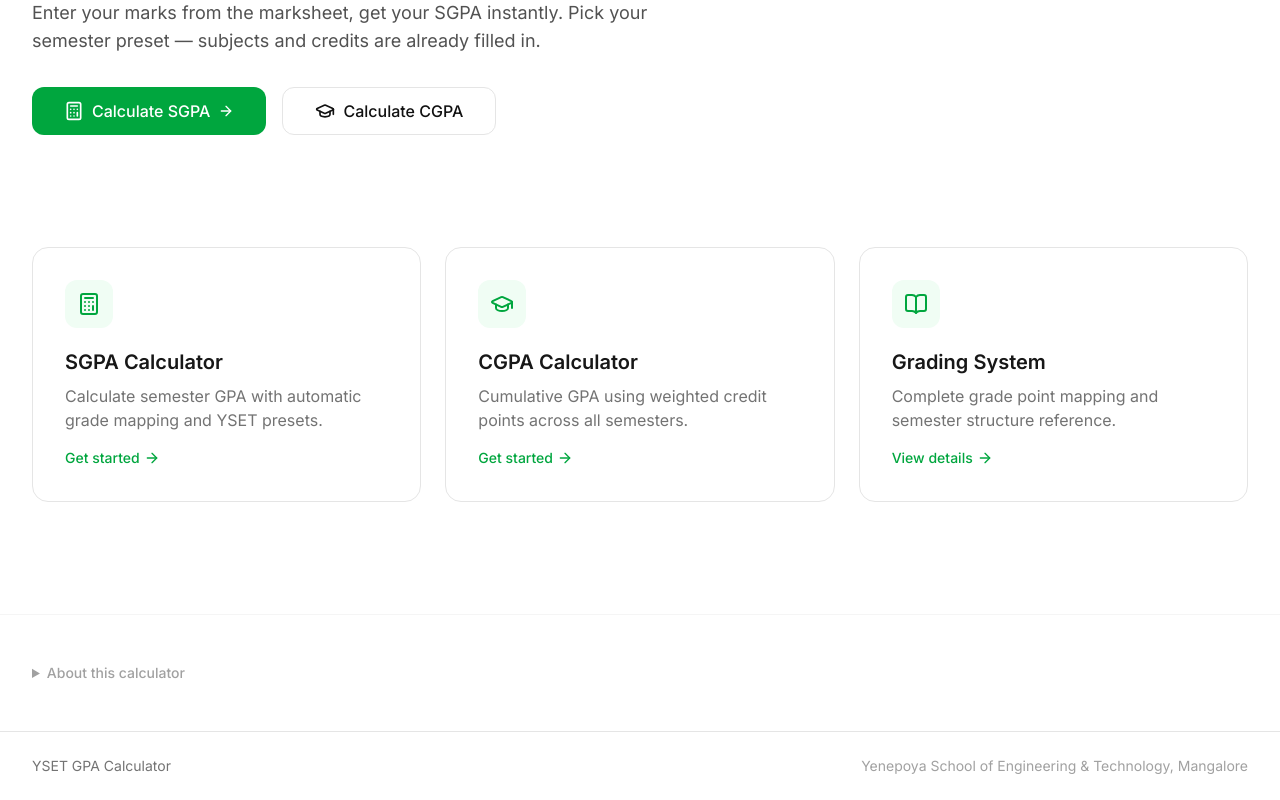
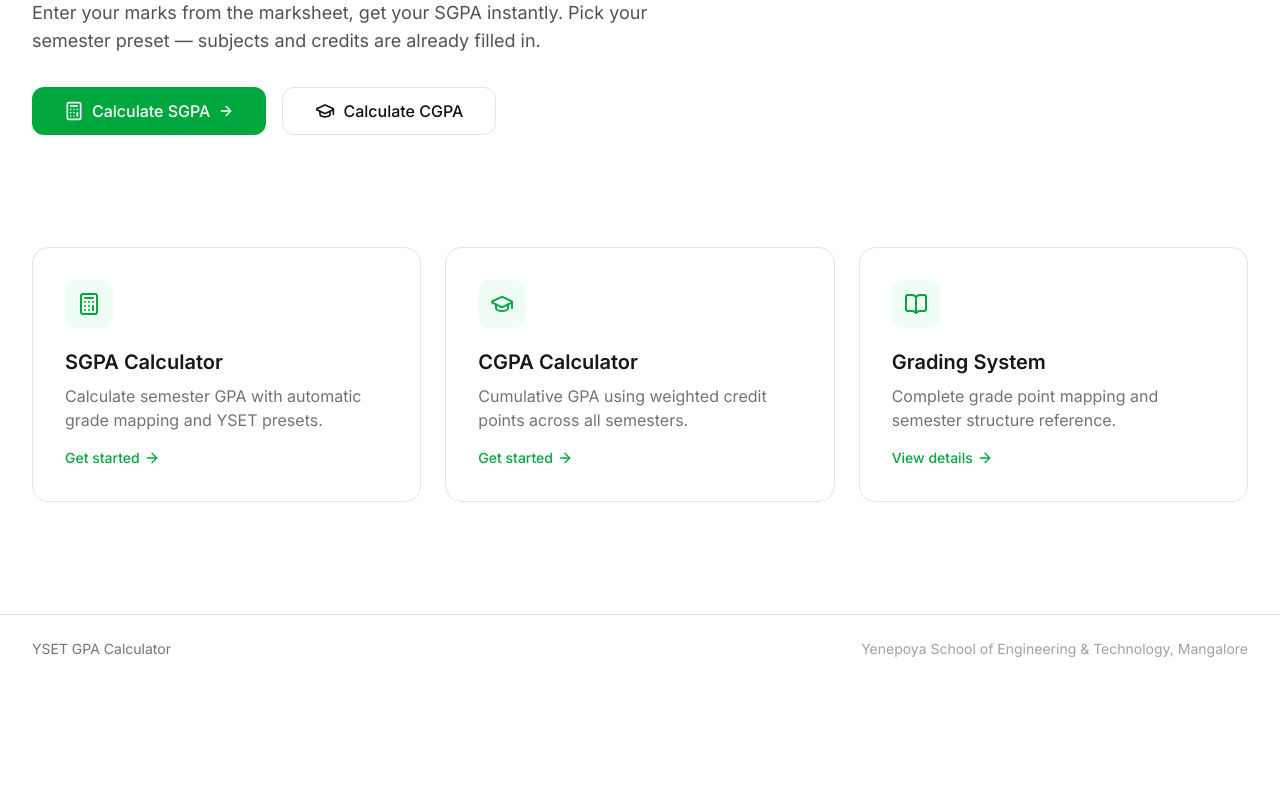
Before and after one commit to radheshpai87/yset-cgpa-calculator, a Next.js app: page / in a window 1280 px wide. Shown: the part 358-1158 px from the top of the page. After the commit the page ends 1041 px from the top, so only its background shows below. Built offline with nearby package versions, Linux system fonts and the light colour scheme.

Commit message:
remove: drop SEO content section from home page

```diff
--- a/src/app/page.tsx
+++ b/src/app/page.tsx
@@ -96,32 +96,6 @@ export default function HomePage() {
         </div>
       </section>
 
-      {/* SEO Content - visually minimal, indexable by Google */}
-      <section className="py-12 border-t border-neutral-100 dark:border-neutral-800">
-        <div className="mx-auto max-w-7xl px-6 lg:px-8">
-          <details className="group">
-            <summary className="text-sm font-medium text-neutral-400 dark:text-neutral-500 cursor-pointer hover:text-neutral-600 dark:hover:text-neutral-400 transition-colors">
-              About this calculator
-            </summary>
-            <div className="mt-4 max-w-3xl text-xs text-neutral-400 dark:text-neutral-600 space-y-2 leading-relaxed">
-              <p>
-                Built specifically for students of Yenepoya School of Engineering &amp; Technology (YSET), Mangalore.
-                This calculator uses YSET&apos;s official grading system — O (10), A+ (9), A (8), B+ (7), B (6), C (5), F (0) —
-                to calculate your Semester Grade Point Average (SGPA) and Cumulative Grade Point Average (CGPA).
-              </p>
-              <p>
-                Upload your YSET marksheet PDF to auto-fill subjects and marks. Then enter the credits for each subject
-                to get your SGPA instantly. Save multiple semesters and calculate your CGPA using the weighted credit point method
-                (total credit points ÷ total credits — not an average of SGPAs).
-              </p>
-              <p>
-                Supports all B.Tech branches at Yenepoya Deemed University including Computer Science &amp; Engineering (CSE),
-                Electronics, Mechanical, and Civil Engineering.
-              </p>
-            </div>
-          </details>
-        </div>
-      </section>
     </div>
   );
 }
```
